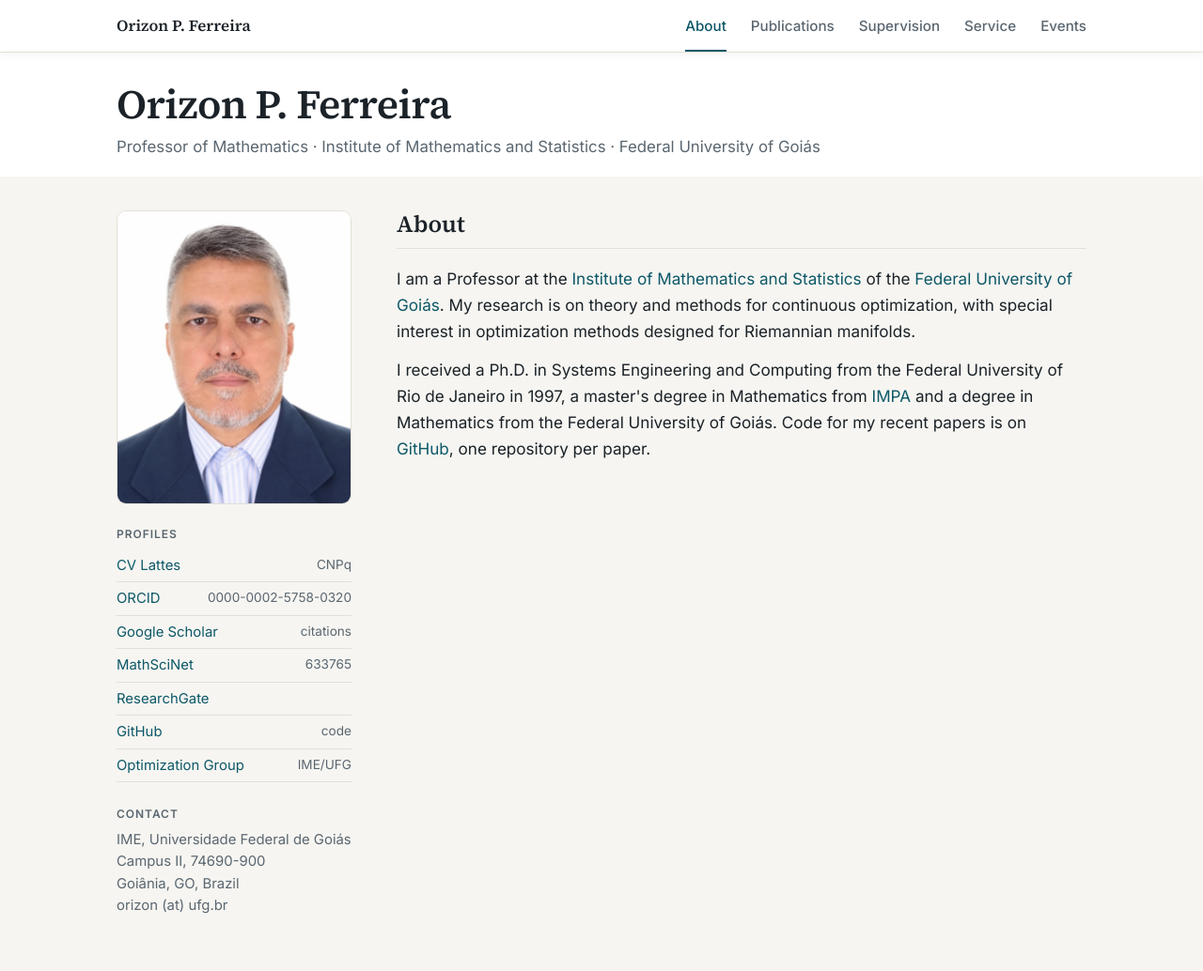
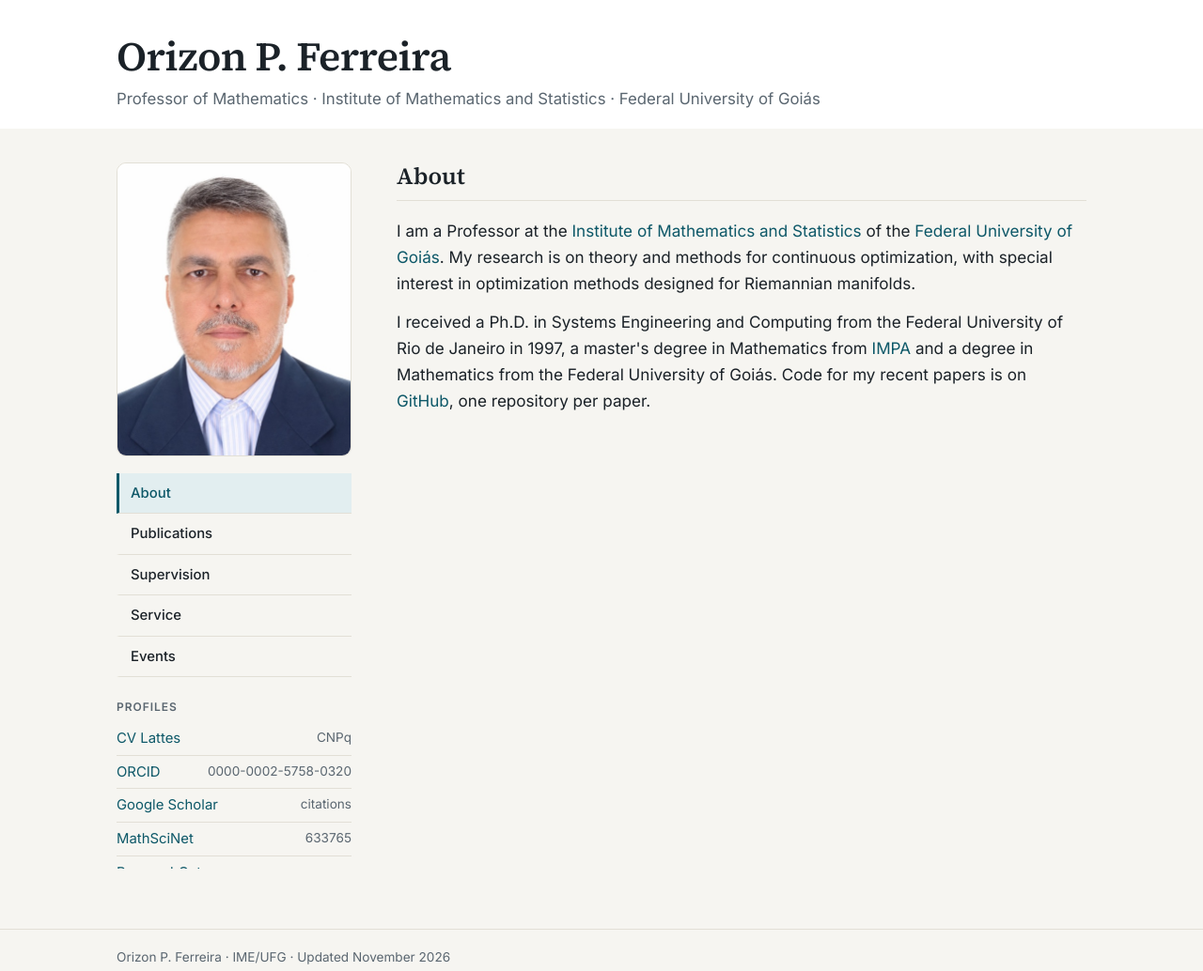
Before and after one commit to OrizonPereiraFerreira/OrizonPereiraFerreira.github.io, a plain HTML site: page index.html in a window 1280 px wide. Shown: the top 1034 px of the page at 94% size. Drawn offline with Linux system fonts and the light colour scheme.

Commit message:
Section menu under the photo, fixed while scrolling (top bar on phones)

```diff
--- a/assets/style.css
+++ b/assets/style.css
@@ -56,7 +56,6 @@ a:focus-visible, button:focus-visible, input:focus-visible { outline: 2px solid
 .navbar .wrap { display: flex; align-items: center; justify-content: space-between; gap: 24px; min-height: 50px; }
 .navbar .brand { font: 600 1.05rem var(--serif); color: var(--ink); white-space: nowrap; }
 .navbar .brand:hover { text-decoration: none; color: var(--accent); }
-body { padding-top: 51px; }
 .navbar nav { display: flex; flex-wrap: wrap; gap: 0 26px; }
 .navbar nav a {
   color: var(--muted); padding: 15px 0 13px; border-bottom: 2px solid transparent;
@@ -68,7 +67,20 @@ main > section[hidden] { display: none; }
 
 /* Layout */
 .layout { display: grid; grid-template-columns: 250px minmax(0, 1fr); gap: 48px; padding-top: 36px; padding-bottom: 64px; }
-aside { position: sticky; top: 72px; align-self: start; font-size: 0.93rem; }
+aside {
+  position: sticky; top: 24px; align-self: start; font-size: 0.93rem;
+  max-height: calc(100vh - 48px); overflow-y: auto; scrollbar-width: thin;
+}
+/* Section menu under the photo, as on the UFG page; on phones the top bar is used instead */
+.sidenav { display: flex; flex-direction: column; margin: -8px 0 26px; }
+.sidenav a {
+  padding: 9px 12px; border-left: 3px solid transparent; color: var(--ink);
+  font-weight: 500; border-bottom: 1px solid var(--rule);
+}
+.sidenav a:hover { text-decoration: none; background: var(--accent-soft); }
+.sidenav a.active { border-left-color: var(--accent); color: var(--accent); background: var(--accent-soft); }
+.navbar { display: none; }
+body { padding-top: 0; }
 aside .photo {
   display: block; width: 100%; height: auto; aspect-ratio: 4 / 5; object-fit: cover;
   border-radius: 10px; border: 1px solid var(--rule); margin-bottom: 26px; background: #fff;
@@ -163,7 +175,10 @@ footer { border-top: 1px solid var(--rule); color: var(--muted); font-size: 0.85
 
 @media (max-width: 820px) {
   .layout { grid-template-columns: 1fr; gap: 32px; }
-  aside { position: static; }
+  aside { position: static; max-height: none; overflow: visible; }
+  .sidenav { display: none; }
+  .navbar { display: block; }
+  body { padding-top: 51px; }
   aside .photo { width: 180px; }
   .masthead h1 { font-size: 2rem; }
   .navbar .brand { display: none; }
--- a/index.html
+++ b/index.html
@@ -8,7 +8,7 @@
   <link rel="preconnect" href="https://fonts.googleapis.com">
   <link rel="preconnect" href="https://fonts.gstatic.com" crossorigin>
   <link rel="stylesheet" href="https://fonts.googleapis.com/css2?family=Inter:wght@400;500;600&family=Source+Serif+4:opsz,wght@8..60,400;8..60,600&display=swap">
-  <link rel="stylesheet" href="assets/style.css?v=6">
+  <link rel="stylesheet" href="assets/style.css?v=7">
 </head>
 <body>
   <div class="navbar">
@@ -33,6 +33,13 @@
   <div class="wrap layout">
     <aside>
       <img class="photo" src="assets/photo.jpg" alt="Orizon P. Ferreira" width="500" height="625">
+      <nav class="sidenav" aria-label="Sections">
+        <a href="#about">About</a>
+        <a href="#publications">Publications</a>
+        <a href="#supervision">Supervision</a>
+        <a href="#service">Service</a>
+        <a href="#events">Events</a>
+      </nav>
       <section>
         <h2>Profiles</h2>
         <ul>
@@ -102,7 +109,7 @@
     <div class="wrap">Orizon P. Ferreira · IME/UFG · Updated <span id="updated"></span></div>
   </footer>
 
-  <script src="js/data.js?v=6"></script>
-  <script src="js/main.js?v=6"></script>
+  <script src="js/data.js?v=7"></script>
+  <script src="js/main.js?v=7"></script>
 </body>
 </html>
--- a/js/main.js
+++ b/js/main.js
@@ -123,7 +123,7 @@
 
   // The menu works as tabs: only the selected section is shown, and the bar stays on screen.
   const sections = Array.from(document.querySelectorAll("main > section"));
-  const navLinks = Array.from(document.querySelectorAll(".navbar nav a"));
+  const navLinks = Array.from(document.querySelectorAll(".navbar nav a, .sidenav a"));
   function show(id) {
     if (!sections.some((s) => s.id === id)) id = sections[0].id;
     sections.forEach((s) => { s.hidden = s.id !== id; });
```
